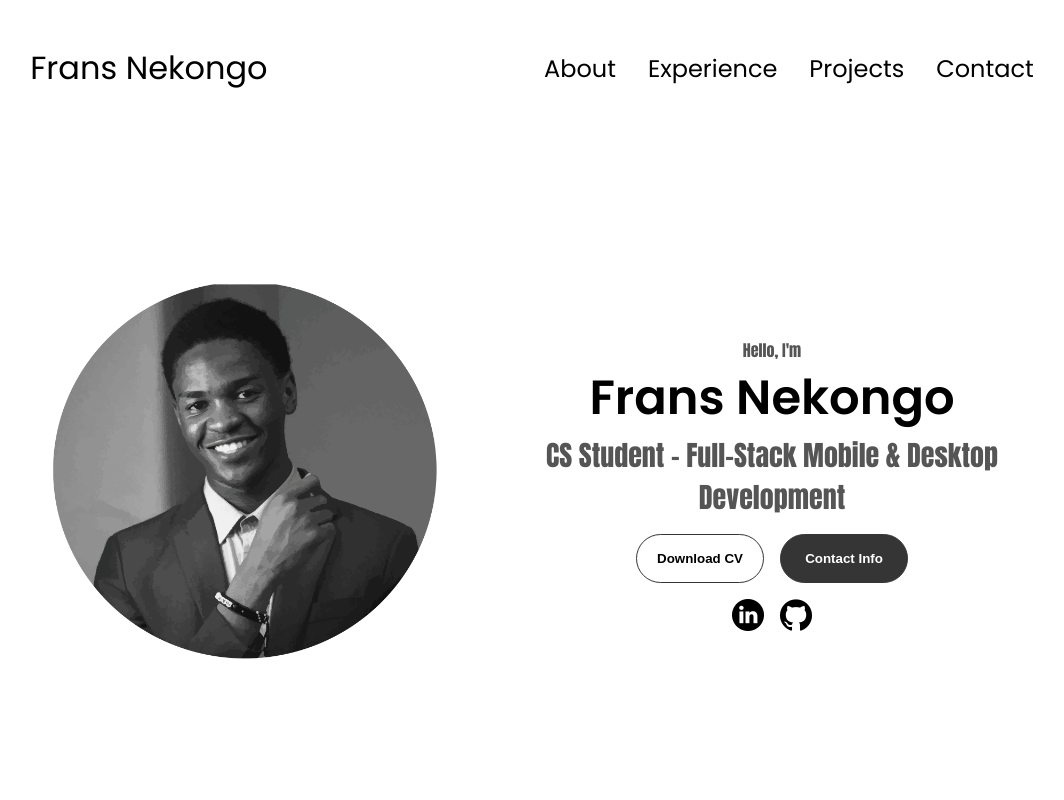
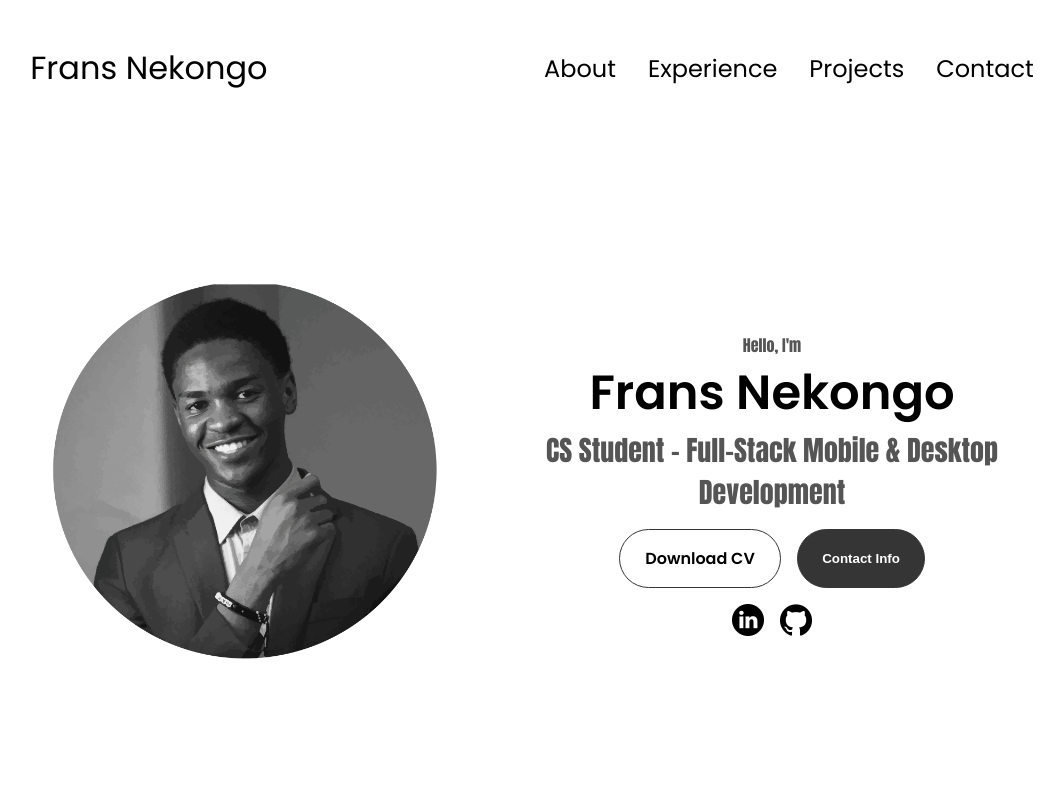
Before and after one commit to frans-nekongo/Frans-Nekongo-Portfolio, a plain HTML site: page index.html in a window 1280 px wide. Shown: the top 800 px of the page, without its empty margins (108-1172 px from the left). Drawn offline with Linux system fonts and the light colour scheme; files whose address does not match are found by name.

Commit message:
fixed storage issues,added logo,and  reangeneered layout,cvreated some logos aswell

```diff
--- a/index.html
+++ b/index.html
@@ -12,7 +12,8 @@
   <meta charset="UTF-8" />
   <meta http-equiv="X-UA-Compatible" content="IE=edge" />
   <meta name="viewport" content="width=device-width, initial-scale=1.0" />
-  <title>Frans-Nekongo-Portfolio</title>
+  <title>Frans Nekongo Portfolio</title>
+  <link rel="icon" type="image/x-icon" href="/Assets/Icons/Website logo 2.svg"> <!-- Icon for Website> -->
   <link rel="stylesheet" href="style.css" />
   <link rel="stylesheet" href="mediaqueries.css" />
 </head>
@@ -55,10 +56,8 @@
       <p class="section__text__p2">CS Student - Full-Stack Mobile & Desktop Development</p>
       <div class="btn-container">
 
-        <button class="btn btn-color-2" id="download-cv-btn" onclick="downloadFile()">
-          Download CV
-        </button>
-
+        <a href="https://firebasestorage.googleapis.com/v0/b/nekongo-resume.appspot.com/o/Documents%2FResume%2FFrans%20Nekongo%20Resume.pdf?alt=media&token=024d0437-89c6-4a24-b6e6-1658e28c2323" download="Frans_Nekongo_Resume.pdf" target="_blank" rel="noopener" class="btn btn-color-2" id="download-cv-btn">Download CV</a>
+          <!-- <a href="https://firebasestorage.googleapis.com/v0/b/nekongo-resume.appspot.com/o/Documents%2FFrans%20Nekongo%20Resume.pdf?alt=media&token=7dcf41a5-e85a-434f-86e0-597cc689358c" download="Frans_Nekongo_Resume.pdf" target="_blank">Download CV</a> -->
         <button class="btn btn-color-1" onclick="location.href='./#contact'">
           Contact Info
         </button>
```
Also changed, not shown: Assets/Icons/Website Logo.svg (added), Assets/Icons/Website logo 2.svg (added).
